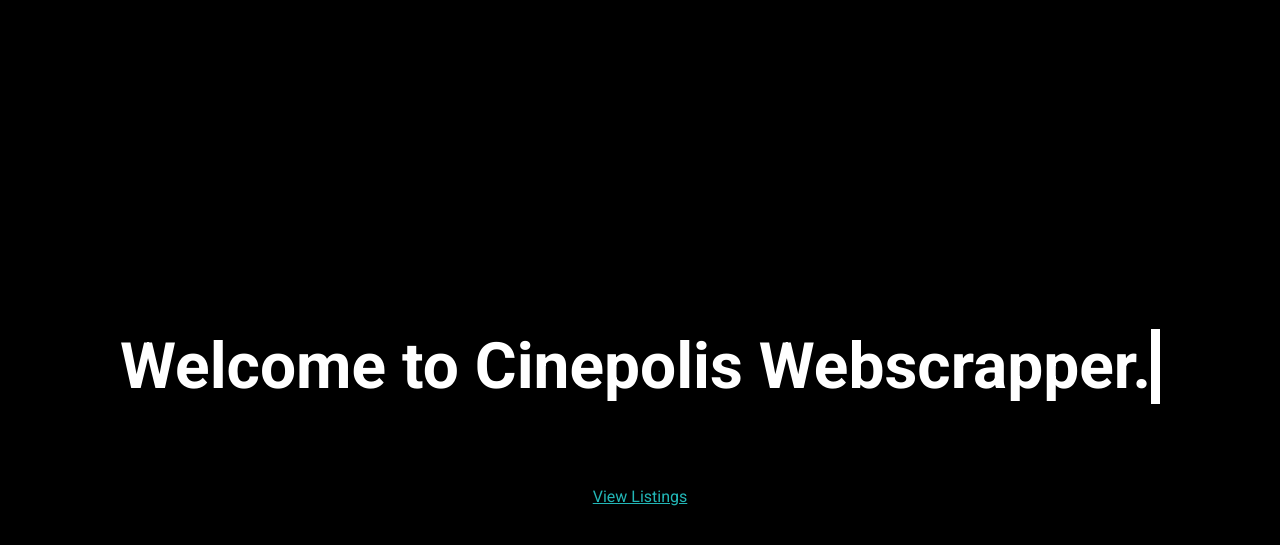
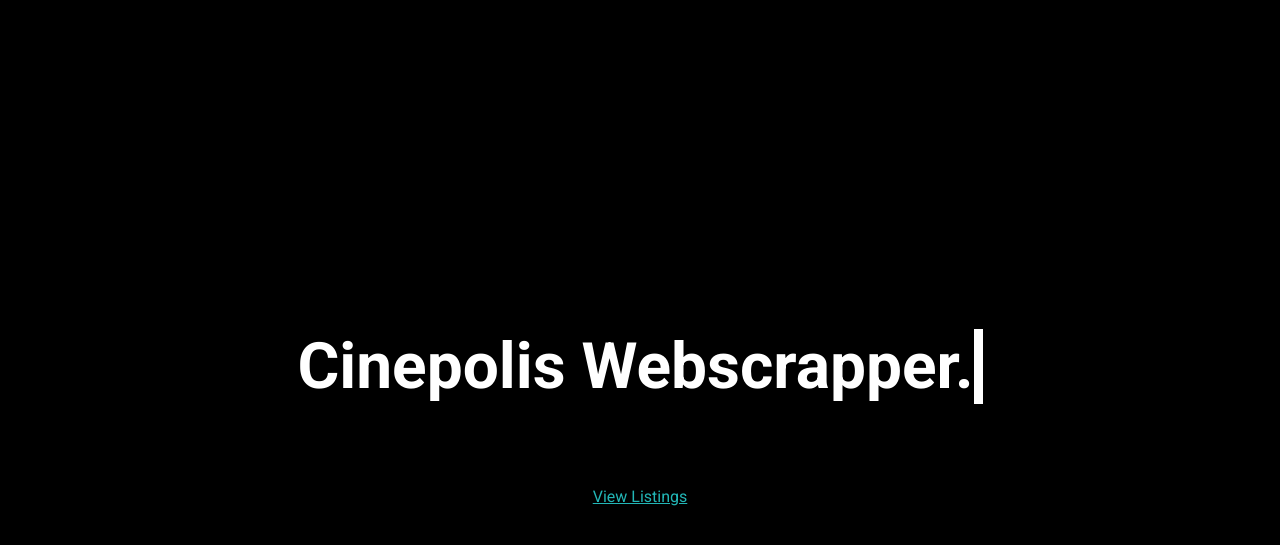
Before and after one commit to TheRealSlimTony/movie_scrapper_view, a Django app: page / in a window 1280 px wide. Shown: the top 545 px of the page. Run offline with Django 3.2, Linux system fonts and the light colour scheme.

Commit message:
Update ALLOWED_HOSTS and Cinepolis Webscrapper label

```diff
--- a/movie_scrapper_ui/settings.py
+++ b/movie_scrapper_ui/settings.py
@@ -25,7 +25,8 @@
 # SECURITY WARNING: don't run with debug turned on in production!
 DEBUG = True
 
-ALLOWED_HOSTS = ["*",
+ALLOWED_HOSTS = [
+                 # "*",
                  "cinepolisscrapperui.azurewebsites.net",
                  ]
 
--- a/movie_view/templates/home_page.html
+++ b/movie_view/templates/home_page.html
@@ -74,7 +74,7 @@
 
 <script>
 // JavaScript para el efecto de máquina de escribir
-const text = "Welcome to Cinepolis Webscrapper.";
+const text = "Cinepolis Webscrapper.";
 let index = 0;
 
 function typeWriter() {
```
